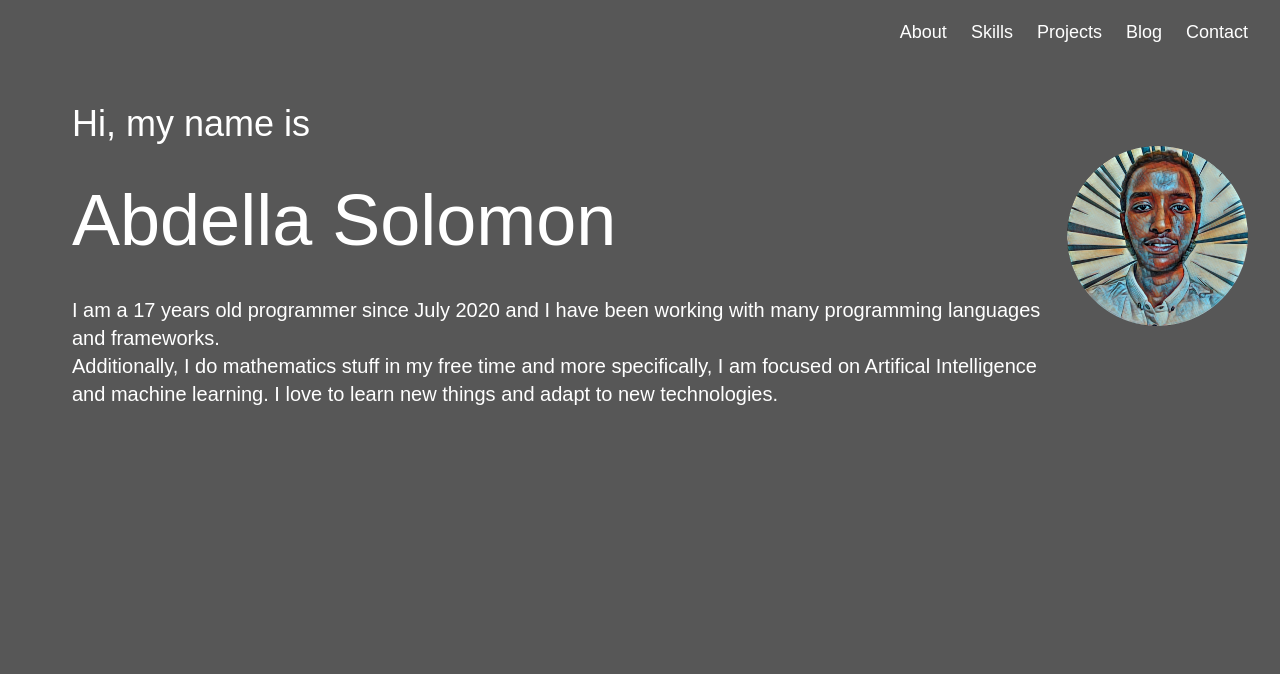
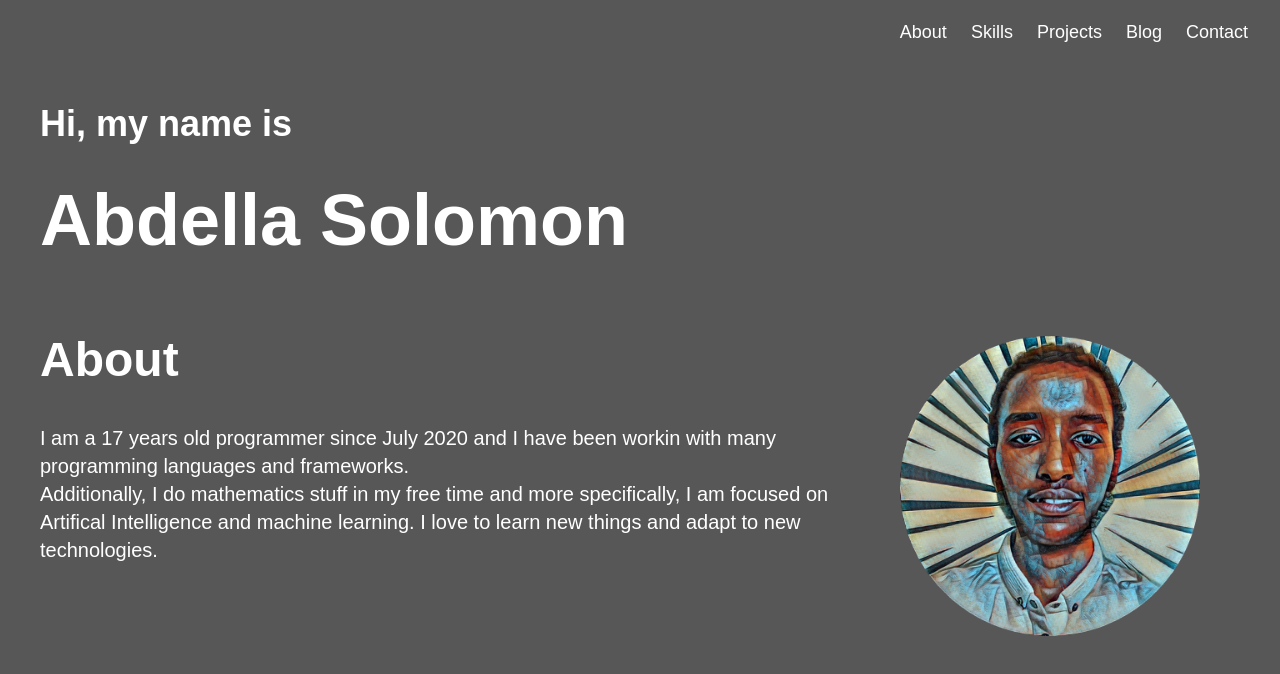
Before and after one commit to Abdesol/My-Website, a Next.js app: page / in a window 1280 px wide. Shown: the top 674 px of the page. Built offline with nearby package versions, Linux system fonts and the light colour scheme.

Commit message:
updated about page

```diff
--- a/components/about.js
+++ b/components/about.js
@@ -1,17 +1,23 @@
-import Image from 'next/image'
+import Image from "next/image";
+import Title from "./title";
 
 const About = ({ id }) => {
   return (
-    <div id={id} className="flex items-center sm:px-6 lg:px-8">
-      <div>
-        <h2 className="font-quicksand text-4xl mt-10 ml-10">Hi, my name is</h2>
-        <h1 className="font-quicksand text-7xl mt-10 ml-10">Abdella Solomon</h1>
-        <p className="font-quicksand text-xl mt-10 ml-10">
-          I am a 17 years old programmer since July 2020 and I have been working with many programming languages and frameworks.<br/>
-          Additionally, I do mathematics stuff in my free time and more specifically, I am focused on Artifical Intelligence and machine learning. I love to learn new things and adapt to new technologies.
+    <div id={id}>
+      <Title title="About"/>
+      <div className="flex flex-col items-center justify-center md:flex-row md:justify-start md:items-start">
+        <p className="mt-10 grow font-quicksand text-xl text-textDark md:w-1/2">
+          I am a 17 years old programmer since July 2020 and I have been workin
+          with many programming languages and frameworks.
+          <br />
+          Additionally, I do mathematics stuff in my free time and more
+          specifically, I am focused on Artifical Intelligence and machine
+          learning. I love to learn new things and adapt to new technologies.
         </p>
+        <div className="relative mx-10 mt-5  md:-mt-12">
+          <Image src="/logo.png" width={300} height={300} />
+        </div>
       </div>
-      <Image className='flex' src="/logo.png" width={300} height={300}/>
     </div>
   );
 };
--- a/components/layout.js
+++ b/components/layout.js
@@ -1,10 +1,10 @@
 import Footer from "./footer";
-import Navbar from "./navbar";
+import NavBar from "./navBar";
 
 const Layout = ({ children }) => {
     return (
         <div className="content">
-            <Navbar />
+            <NavBar />
             { children }
             <Footer />
         </div>
--- /dev/null
+++ b/components/navItem.js
@@ -0,0 +1,78 @@
+import { motion } from "framer-motion";
+import { Link } from "react-scroll";
+
+const variants = {
+  open: {
+    y: 0,
+    opacity: 1,
+    transition: {
+      y: { stiffness: 1000, velocity: -100 },
+    },
+    zIndex: 50,
+    display: "flex",
+  },
+  closed: {
+    y: 50,
+    opacity: 0,
+    transition: {
+      y: { stiffness: 1000 },
+    },
+    zIndex: 0,
+    display: "none",
+  },
+};
+
+const navItems = [
+  {
+    name: "About",
+    href: "about",
+  },
+  {
+    name: "Skills",
+    href: "skills",
+  },
+  {
+    name: "Projects",
+    href: "projects",
+  },
+  {
+    name: "Blog",
+    href: "blog",
+  },
+  {
+    name: "Contact",
+    href: "contact",
+  },
+];
+
+const NavItem = () => {
+  return (
+    <div>
+      <motion.ul
+        className="flex flex-col min-h-screen pt-5 pl-10 mt-0 mb-5 -mr-10 space-y-5 list-none bg-bgblue backdrop-blur-md"
+        variants={variants}
+      >
+        {navItems.map((item, i) => (
+          <li
+            key={i}
+            className="border-b-2 border-transparent cursor-pointer text-text hover:border-neon"
+          >
+            <Link
+              activeClass="active"
+              to={item.href}
+              spy={true}
+              smooth={true}
+              offset={-100}
+              duration={500}
+              href={item.href}
+            >
+              <a>{item.name}</a>
+            </Link>
+          </li>
+        ))}
+      </motion.ul>
+    </div>
+  );
+};
+
+export default NavItem;
--- /dev/null
+++ b/components/title.js
@@ -0,0 +1,11 @@
+const Title = ({ title }) => {
+  return (
+    <div>
+      <h2 className="text-5xl font-quicksand font-bold">
+        {title ?? "Title"}
+      </h2>
+    </div>
+  );
+};
+
+export default Title;
--- a/package.json
+++ b/package.json
@@ -9,9 +9,11 @@
     "lint": "next lint"
   },
   "dependencies": {
+    "framer-motion": "^6.3.11",
     "next": "12.1.6",
     "react": "18.1.0",
-    "react-dom": "18.1.0"
+    "react-dom": "18.1.0",
+    "react-scroll": "^1.8.7"
   },
   "devDependencies": {
     "autoprefixer": "^10.4.7",
--- a/pages/index.js
+++ b/pages/index.js
@@ -1,12 +1,16 @@
-import Head from 'next/head'
-import Image from 'next/image'
-import About from '../components/about'
-import styles from '../styles/Home.module.css'
+import Head from "next/head";
+import Image from "next/image";
+import About from "../components/about";
+import styles from "../styles/Home.module.css";
 
 export default function Home() {
   return (
-    <div>
-      <About id="about"/>
+    <div className="mx-10">
+      <div>
+        <h2 className="font-quicksand font-bold text-4xl my-10">Hi, my name is</h2>
+        <h1 className="font-quicksand font-extrabold text-7xl mt-10 mb-20">Abdella Solomon</h1>
+      </div>
+      <About id="about" />
     </div>
-  )
+  );
 }
```
Also changed, not shown: 1 other file (tests, documents, lock files or other folders).
